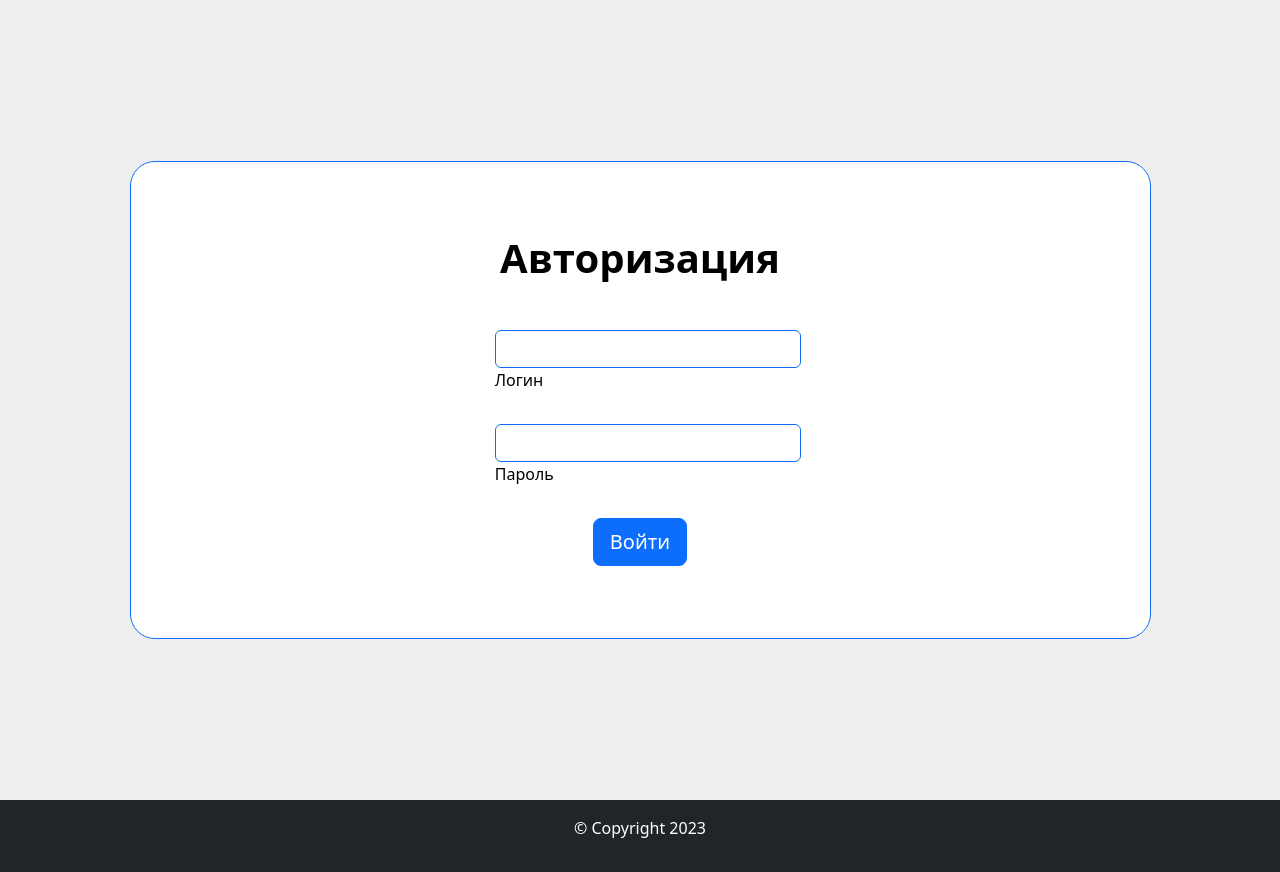
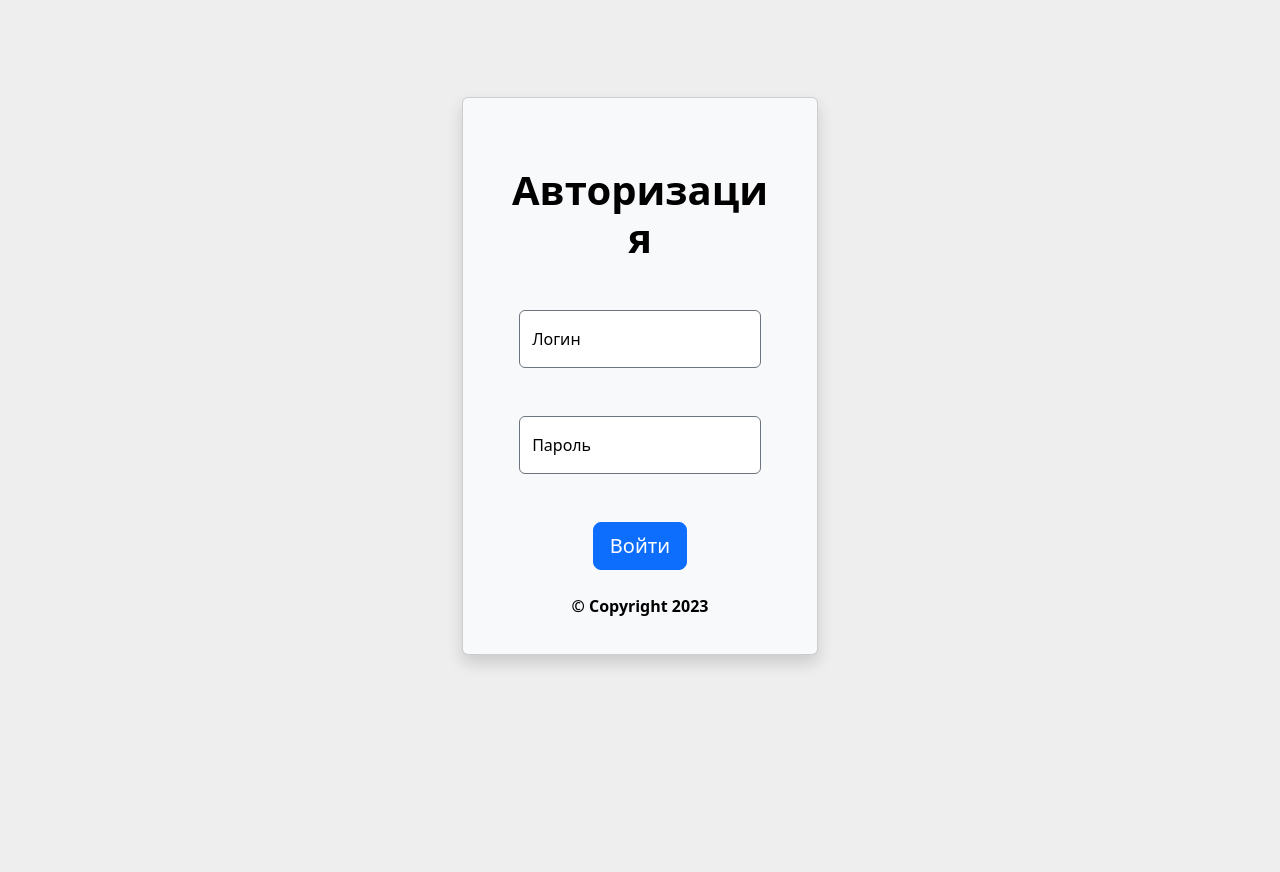
Before and after one commit to Holm1997/MyApp, a PHP site: page /app/views/auth/register.tpl.php in a window 1280 px wide. After the commit the page ends 666 px from the top, so only its background shows below. Run offline with PHP 8.4, Linux system fonts and the light colour scheme; some libraries are stand-ins or nearby versions.

Commit message:
change views

```diff
--- a/app/controllers/ticket/create.php
+++ b/app/controllers/ticket/create.php
@@ -24,7 +24,7 @@ $users = db()->query("SELECT u.id, u.first_name as fname, u.last_name as lname,
     $user = $_SESSION['user']['id'];
 }
 
-$categories = db()->query("SELECT * from category")->findAll();
+$cats = db()->query("SELECT * from category")->findAll();
 
 
 
--- a/app/controllers/user/destroy.php
+++ b/app/controllers/user/destroy.php
@@ -1,4 +1,5 @@
 <?php
+
 
 
 $api_data = json_decode(file_get_contents('php://input'), 1);
--- a/app/controllers/user/user.php
+++ b/app/controllers/user/user.php
@@ -9,7 +9,7 @@ if ($_SESSION['user']['roleid'] == 1) {
 
 }
 
-$user = db()->query("SELECT u.last_name, u.first_name, u.phone, ur.role
+$user = db()->query("SELECT u.id, u.last_name, u.first_name, u.phone, ur.role
                     FROM user u INNER JOIN user_roles ur ON u.user_roles_id = ur.id WHERE u.id = '$id'")->find();
 
 $all = db()->query("SELECT count(*) nums FROM ticket_user WHERE user_id = '$id'")->find();
--- a/app/views/auth/register.tpl.php
+++ b/app/views/auth/register.tpl.php
@@ -13,39 +13,35 @@
 <section class="vh-100" style="background-color: #eee;">
   <div class="container vh-100">
     <div class="row d-flex justify-content-center align-items-center h-100">
-      <div class="col-lg-12 col-xl-11">
-        <div class="card text-black border border-primary" style="border-radius: 25px;">
-          <div class="card-body p-md-5">
+      <div class="col-lg-4 col-xl-4">
+        <div class="card text-black shadow p-3 mb-5 bg-body-tertiary rounde" >
+          <div class="card-body p-md-1">
             <div class="row justify-content-center">
-              <div class="col-md-10 col-lg-6 col-xl-5 order-2 order-lg-1">
+              <div class="col-md-12 col-lg-6 col-xl-10 order-2 order-lg-1">
 
-                <p class="text-center h1 fw-bold mb-5 mx-1 mx-md-4 mt-4">Авторизация</p>
+                <p class="text-center h1 fw-bold mb-5 mx-1 mx-md-0 mt-5">Авторизация</p>
 
-                <form action="/login" method="post" class="mx-1 mx-md-4">
+                <form action="/login" method="post" class="mx-1 mx-md-2">
 
-                  <div class="d-flex flex-row align-items-center mb-4">
-                  <i class="fas fa-user fa-lg me-3 fa-fw"></i>
-                    <div class="form-outline flex-fill mb-0">
-                      <input name="login" type="text" id="form3Example1c" class="form-control border-primary">
-                      <label class="form-label" for="form3Example1c">Логин</label>
-                    </div>
+                  <div class="d-flex flex-row align-items-center form-floating mb-5">
+                      <input name="login" type="login" class="form-control border-secondary" id="floatingInput" placeholder="">
+                      <label for="floatingInput">Логин</label>
                   </div>
 
+                  <div class="d-flex flex-row align-items-center form-floating mb-5">
+                      <input name="password" type="password" class="form-control border-secondary" id="floatingInput" placeholder="">
+                      <label for="floatingInput">Пароль</label>
+                  </div>
 
-
-                  <div class="d-flex flex-row align-items-center mb-4">
-                    <i class="fas fa-lock fa-lg me-3 fa-fw"></i>
-                  <div class="form-outline flex-fill mb-0">
-                      <input name="password" type="password" id="form3Example4c" class="form-control border-primary">
-                      <label class="form-label" for="form3Example4c">Пароль</label>
-                    </div>
-                  </div>
 
                   <div class="d-flex justify-content-center mx-4 mb-3 mb-lg-4">
                     <button type="submit" class="btn btn-primary btn-lg">Войти</button>
                   </div>
 
                 </form>
+                <div class="fw-bold text-center">
+  <p>&copy; Copyright <?= date("Y") ?></p>
+  </div>
 
               </div>
             </div>
@@ -57,16 +53,6 @@
 </section>
 
 
-
-
-
-
-
-<footer class='footer'>
-    <div class="text-bg-dark p-3 text-center">
-        <p>&copy; Copyright <?= date("Y") ?></p>
-    </div>
-</footer>
 <script src="https://cdn.jsdelivr.net/npm/bootstrap@5.3.0/dist/js/bootstrap.bundle.min.js" integrity="sha384-geWF76RCwLtnZ8qwWowPQNguL3RmwHVBC9FhGdlKrxdiJJigb/j/68SIy3Te4Bkz" crossorigin="anonymous"></script>
 </body>
 </html>
--- a/app/views/ticket/index.tpl.php
+++ b/app/views/ticket/index.tpl.php
@@ -45,7 +45,7 @@ require_once VIEWS . '/includes/ticketsidebar.php';
                 <span class="visually-hidden">Loading...</span>
                 </div>
 
-            <?php elseif (($ticket['ticket_status'] == 'Новая заявка') or ($ticket['ticket_status'] == 'Новая заявка')) : ?>
+            <?php elseif (($ticket['ticket_status'] == 'Новая заявка') or ($ticket['ticket_status'] == 'Повторная заявка')) : ?>
               <div class="spinner-grow spinner-grow-sm text-danger" role="status">
                 <span class="visually-hidden">Loading...</span>
               </div>
@@ -115,7 +115,7 @@ require_once VIEWS . '/includes/ticketsidebar.php';
                   <span class="visually-hidden">Loading...</span>
               </div>
 
-            <?php elseif (($ticket['ticket_status'] == 'Новая заявка') or ($ticket['ticket_status'] == 'Новая заявка')) : ?>
+            <?php elseif (($ticket['ticket_status'] == 'Новая заявка') or ($ticket['ticket_status'] == 'Повторная заявка')) : ?>
               <div class="spinner-grow spinner-grow-sm text-danger" role="status">
                   <span class="visually-hidden">Loading...</span>
               </div>
```
Also changed, not shown: app/controllers/ticket/show.php (+36 -6 lines), app/controllers/ticket/store.php (+8 -5 lines), app/views/ticket/create.tpl.php (+5 -5 lines), app/views/ticket/show.tpl.php (+40 -28 lines).
